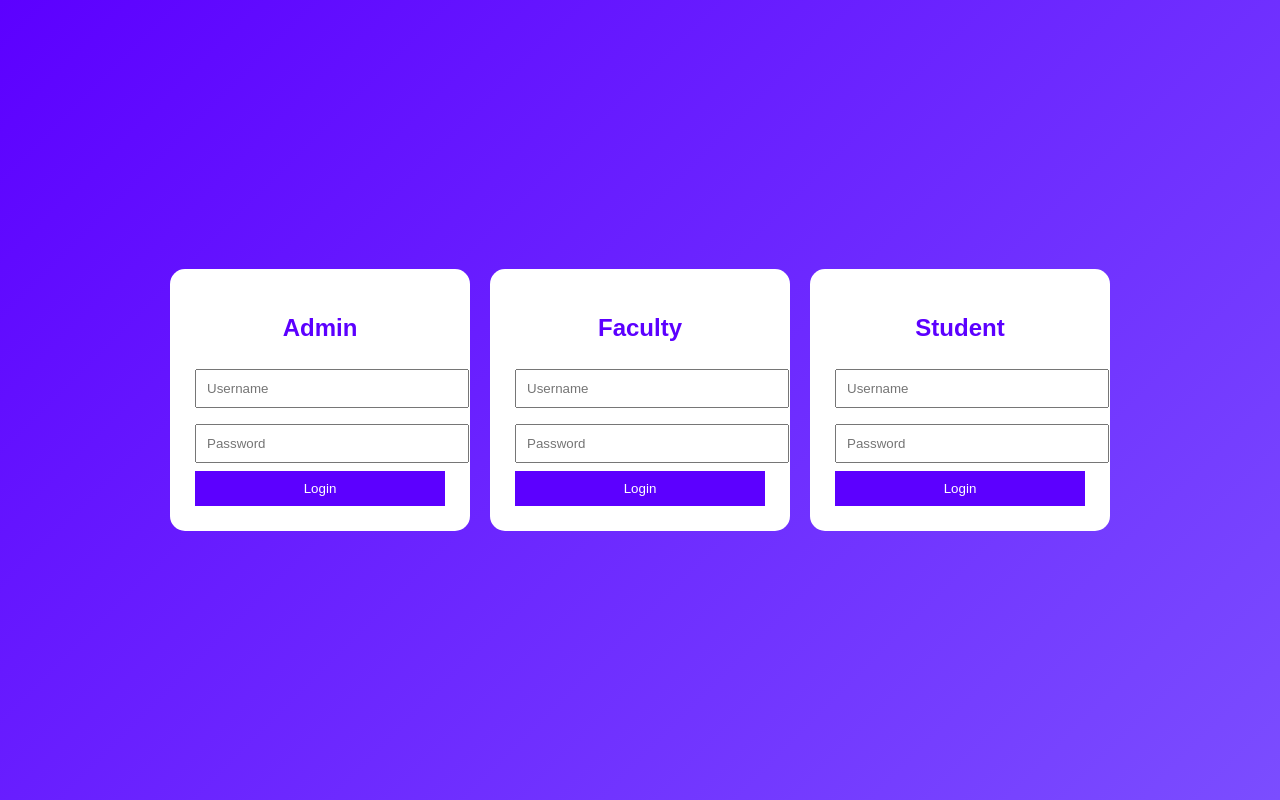
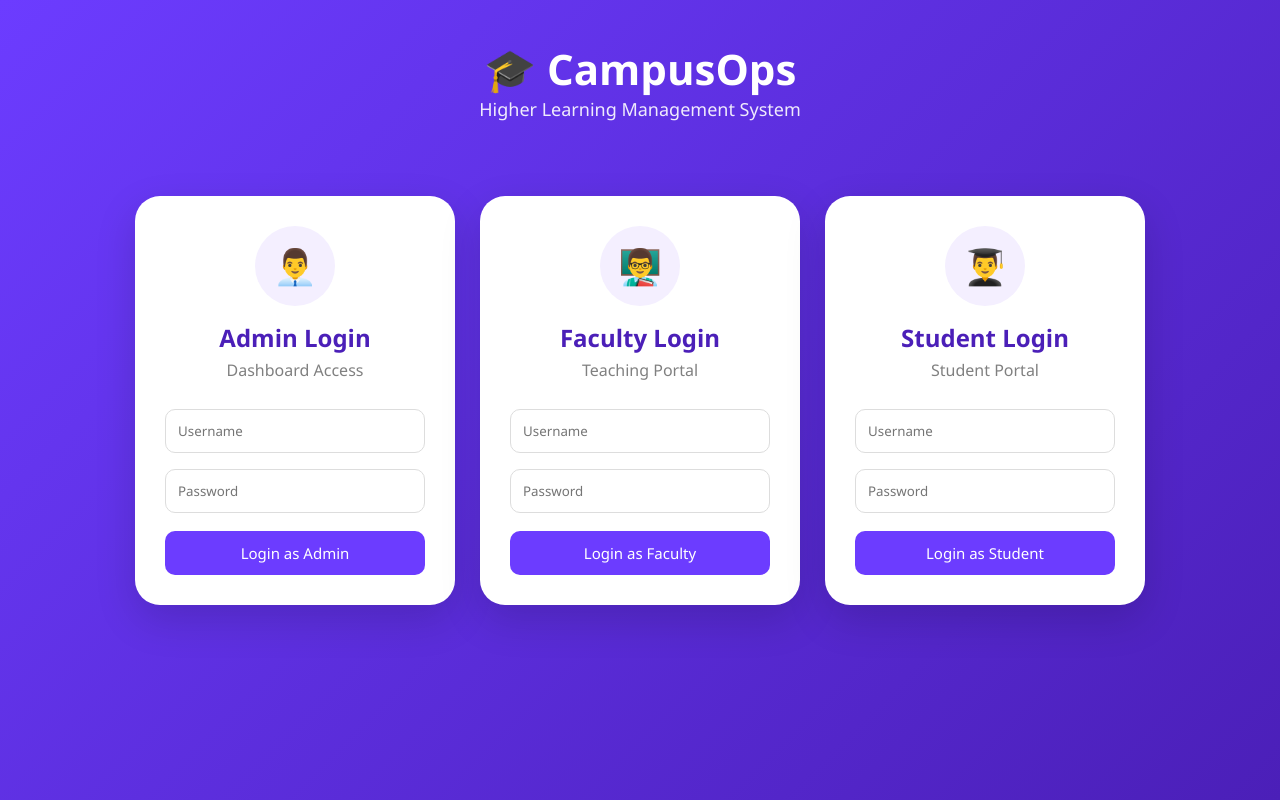
Before and after one commit to rushika247-lab/CampusOps, a Flask app: page / in a window 1280 px wide. Run offline with Flask 3, Linux system fonts and the light colour scheme.

Commit message:
Added CampusOps login UI and updated authentication routes

```diff
--- a/app.py
+++ b/app.py
@@ -8,76 +8,86 @@ def home():
     return render_template("login.html")
 
 
-# ---------------- LOGIN ROUTES ----------------
+# ---------------- ADMIN LOGIN ----------------
 @app.route("/admin-login", methods=["POST"])
 def admin_login():
-    username = request.form["username"]
-    password = request.form["password"]
+
+    username = request.form.get("username")
+    password = request.form.get("password")
 
     if username == "admin" and password == "admin123":
         return render_template("admin.html")
 
     return """
     <h2>Invalid Admin Credentials</h2>
-    <a href="/">Back to Login</a>
+    <a href="/">Back To Login</a>
     """
 
 
+# ---------------- FACULTY LOGIN ----------------
 @app.route("/faculty-login", methods=["POST"])
 def faculty_login():
-    username = request.form["username"]
-    password = request.form["password"]
+
+    username = request.form.get("username")
+    password = request.form.get("password")
 
     if username == "faculty" and password == "faculty123":
         return render_template("faculty.html")
 
     return """
     <h2>Invalid Faculty Credentials</h2>
-    <a href="/">Back to Login</a>
+    <a href="/">Back To Login</a>
     """
 
 
+# ---------------- STUDENT LOGIN ----------------
 @app.route("/student-login", methods=["POST"])
 def student_login():
-    username = request.form["username"]
-    password = request.form["password"]
+
+    username = request.form.get("username")
+    password = request.form.get("password")
 
     if username == "student" and password == "student123":
         return render_template("student.html")
 
     return """
     <h2>Invalid Student Credentials</h2>
-    <a href="/">Back to Login</a>
+    <a href="/">Back To Login</a>
     """
 
 
-# ---------------- ADMIN PAGES (NEW FIX) ----------------
-
+# ---------------- ADMIN MENU PAGES ----------------
 @app.route("/students")
 def students():
     return render_template("students.html")
 
 
-@app.route("/teachers")
-def teachers():
-    return render_template("teachers.html")
+@app.route("/faculty")
+def faculty():
+    return render_template("faculty.html")
 
 
 @app.route("/courses")
 def courses():
-    return render_template("courses.html")
+    return "<h1>Courses Page Coming Soon</h1>"
 
 
 @app.route("/attendance")
 def attendance():
-    return render_template("attendance.html")
+    return "<h1>Attendance Page Coming Soon</h1>"
 
 
 @app.route("/settings")
 def settings():
-    return render_template("settings.html")
+    return "<h1>Settings Page Coming Soon</h1>"
 
 
-# ---------------- RUN APP ----------------
+# ---------------- LOGOUT ----------------
+@app.route("/logout")
+def logout():
+    return render_template("login.html")
+
+
+# ---------------- RUN ----------------
 if __name__ == "__main__":
-    app.run(host="0.0.0.0", port=5000, debug=True)
+    app.run(debug=True)
--- a/templates/login.html
+++ b/templates/login.html
@@ -1,82 +1,168 @@
 <!DOCTYPE html>
-<html>
+<html lang="en">
 <head>
-<title>Login</title>
+<meta charset="UTF-8">
+<meta name="viewport" content="width=device-width, initial-scale=1.0">
+<title>CampusOps Login</title>
 
 <style>
+
+*{
+    margin:0;
+    padding:0;
+    box-sizing:border-box;
+    font-family:'Segoe UI',sans-serif;
+}
+
 body{
-    margin:0;
-    font-family:Arial;
-    background:linear-gradient(135deg,#5c00ff,#7b4dff);
-    height:100vh;
+    min-height:100vh;
     display:flex;
+    justify-content:center;
+    align-items:center;
+    background:linear-gradient(135deg,#6c3cff,#4b1fb8);
+}
+
+.container{
+    width:1100px;
+    display:flex;
+    gap:25px;
     justify-content:center;
     align-items:center;
 }
 
-.container{
-    display:flex;
-    gap:20px;
+.card{
+    background:white;
+    width:320px;
+    padding:30px;
+    border-radius:25px;
+    box-shadow:0 15px 40px rgba(0,0,0,0.15);
+    transition:.3s;
 }
 
-.card{
-    background:white;
-    padding:25px;
-    width:250px;
-    border-radius:15px;
+.card:hover{
+    transform:translateY(-8px);
+}
+
+.logo{
+    width:80px;
+    height:80px;
+    margin:auto;
+    background:#f4efff;
+    border-radius:50%;
+    display:flex;
+    align-items:center;
+    justify-content:center;
+    font-size:35px;
+    margin-bottom:15px;
 }
 
 h2{
     text-align:center;
-    color:#5c00ff;
+    color:#4b1fb8;
+    margin-bottom:5px;
+}
+
+.role{
+    text-align:center;
+    color:gray;
+    margin-bottom:20px;
 }
 
 input{
     width:100%;
-    padding:10px;
+    padding:12px;
     margin:8px 0;
+    border:1px solid #ddd;
+    border-radius:10px;
+    outline:none;
+}
+
+input:focus{
+    border-color:#6c3cff;
 }
 
 button{
     width:100%;
-    padding:10px;
-    background:#5c00ff;
+    padding:12px;
+    border:none;
+    border-radius:10px;
+    background:#6c3cff;
     color:white;
-    border:none;
+    font-size:15px;
     cursor:pointer;
+    margin-top:10px;
 }
+
+button:hover{
+    background:#4b1fb8;
+}
+
+.header{
+    position:absolute;
+    top:40px;
+    text-align:center;
+    color:white;
+}
+
+.header h1{
+    font-size:42px;
+}
+
+.header p{
+    font-size:18px;
+    opacity:.9;
+}
+
 </style>
+</head>
+<body>
 
-</head>
-
-<body>
+<div class="header">
+    <h1>🎓 CampusOps</h1>
+    <p>Higher Learning Management System</p>
+</div>
 
 <div class="container">
 
+    <!-- ADMIN -->
     <div class="card">
-        <h2>Admin</h2>
+        <div class="logo">👨‍💼</div>
+        <h2>Admin Login</h2>
+        <p class="role">Dashboard Access</p>
+
         <form action="/admin-login" method="POST">
-            <input name="username" placeholder="Username">
-            <input name="password" type="password" placeholder="Password">
-            <button>Login</button>
+            <input type="text" name="username" placeholder="Username" required>
+            <input type="password" name="password" placeholder="Password" required>
+
+            <button type="submit">Login as Admin</button>
         </form>
     </div>
 
+    <!-- FACULTY -->
     <div class="card">
-        <h2>Faculty</h2>
+        <div class="logo">👨‍🏫</div>
+        <h2>Faculty Login</h2>
+        <p class="role">Teaching Portal</p>
+
         <form action="/faculty-login" method="POST">
-            <input name="username" placeholder="Username">
-            <input name="password" type="password" placeholder="Password">
-            <button>Login</button>
+            <input type="text" name="username" placeholder="Username" required>
+            <input type="password" name="password" placeholder="Password" required>
+
+            <button type="submit">Login as Faculty</button>
         </form>
     </div>
 
+    <!-- STUDENT -->
     <div class="card">
-        <h2>Student</h2>
+        <div class="logo">👨‍🎓</div>
+        <h2>Student Login</h2>
+        <p class="role">Student Portal</p>
+
         <form action="/student-login" method="POST">
-            <input name="username" placeholder="Username">
-            <input name="password" type="password" placeholder="Password">
-            <button>Login</button>
+            <input type="text" name="username" placeholder="Username" required>
+            <input type="password" name="password" placeholder="Password" required>
+
+            <button type="submit">Login as Student</button>
         </form>
     </div>
 
```
Also changed, not shown: templates/admin_login.html (added, +131 -0 lines).
